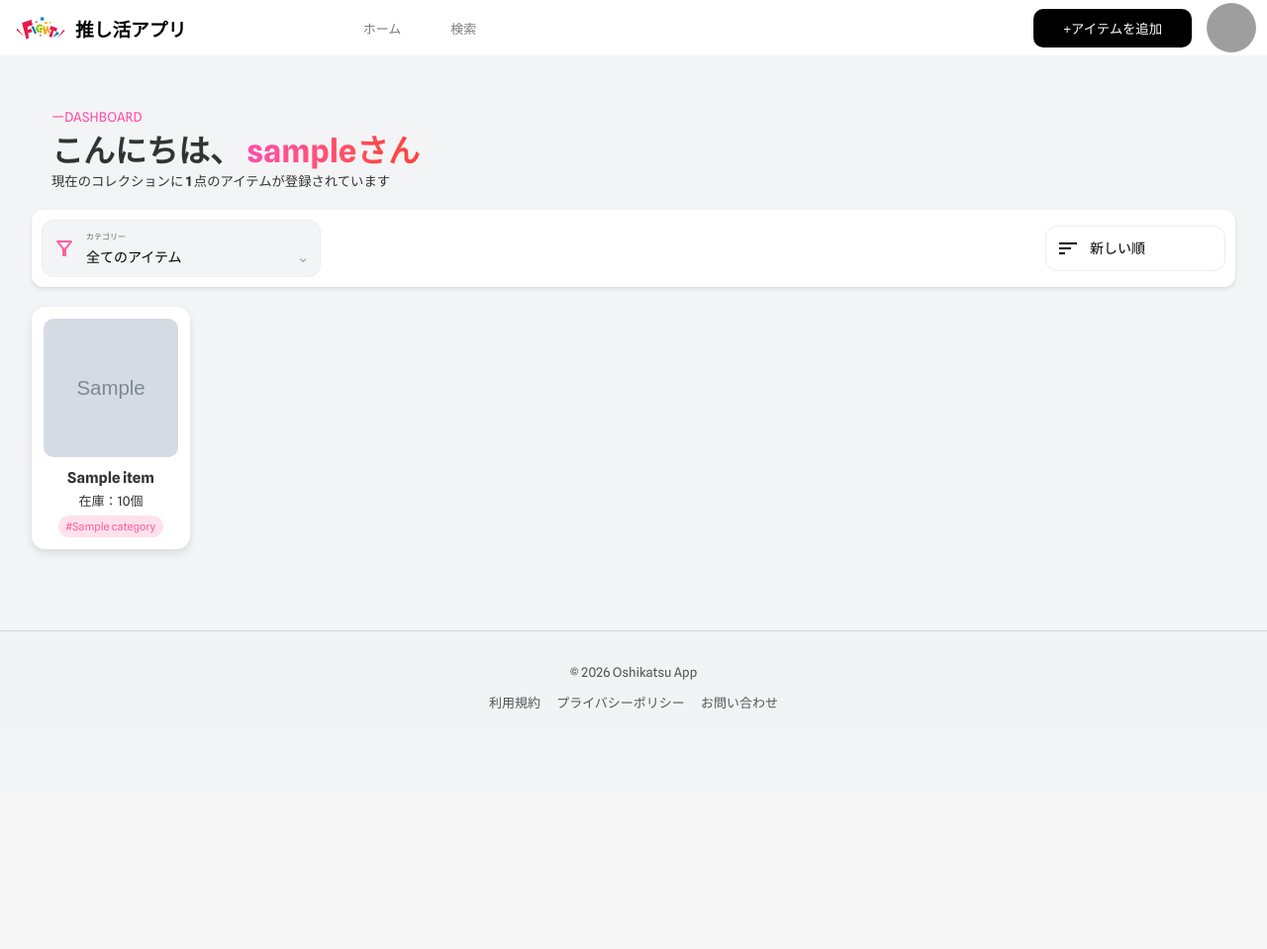
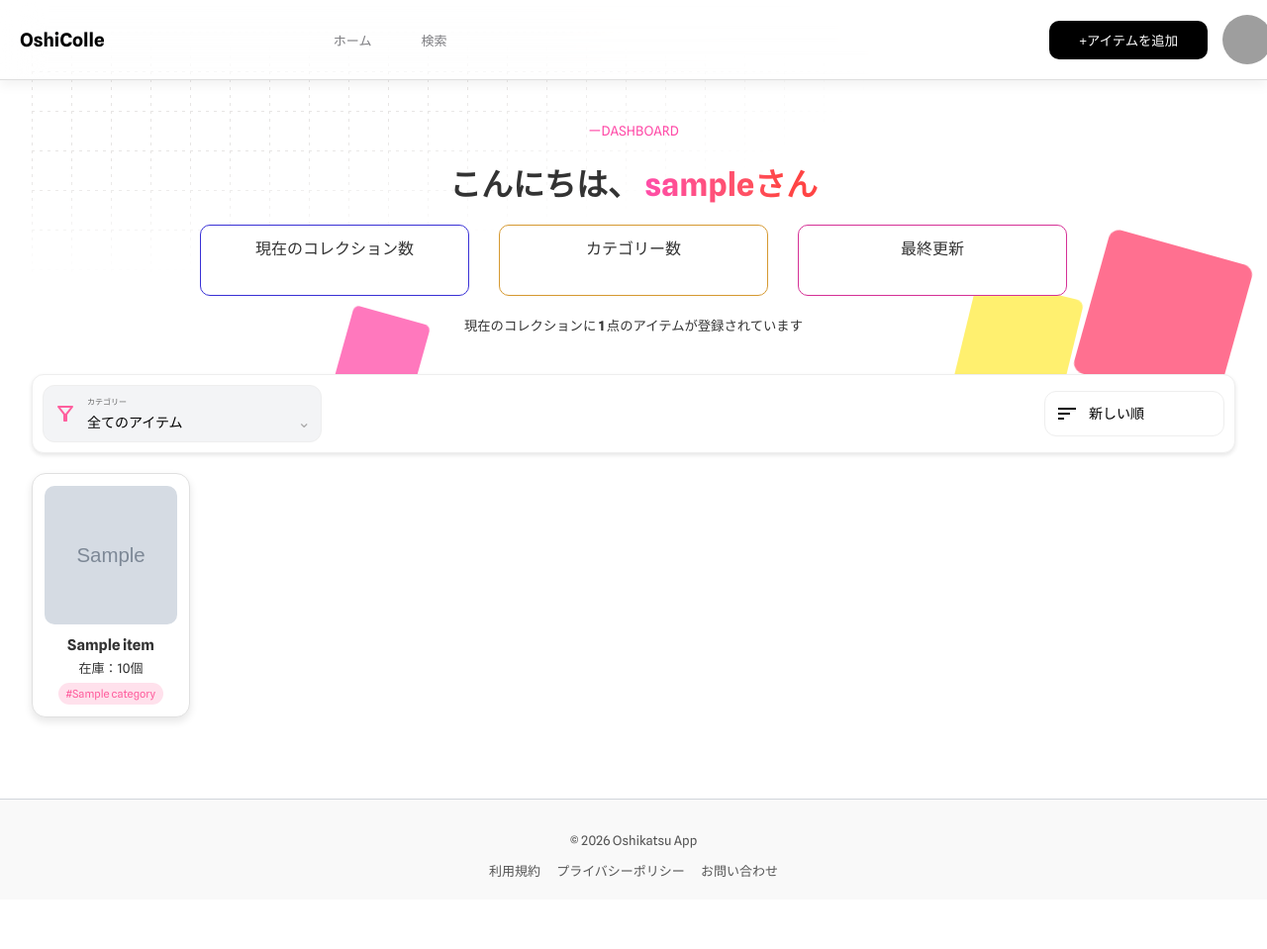
Before and after one commit to owu131322236/oshikatsu_app, a Python web app: template templates/index.html in a window 1280 px wide. Shown: the whole page at 99% size. Before the commit the page ends 716 px from the top, so only its background shows below. Run offline with Jinja, Linux system fonts and the light colour scheme; the template is opened without the code that fills it: most values are stand-ins (such as "Sample title", 1, 10 or a date in 2020); grey boxes marked "Sample" are stand-in pictures; grey boxes are pictures that could not be loaded.

Commit message:
fix: change header footer and index ui

```diff
--- a/static/css/main.css
+++ b/static/css/main.css
@@ -9,7 +9,7 @@ body {
   font-family: "Spline Sans", "sans-serif";
   margin: 0;
   padding: 0;
-  background-color: #f3f4f6;
+  background-color: #fff;
   color: #333;
 }
 
@@ -27,12 +27,21 @@ h3 {
   display: none;
 }
 .header-pc {
-  background-color: white;
+  background-color: rgba(255, 255, 255, 0.1);
+  -webkit-backdrop-filter: blur(20px);
+  backdrop-filter: blur(20px);
   color: black;
-  padding: 0.5em 1em;
+  height:80px;
+  position: fixed;
+  top: 0;
+  left: 0;
+  right: 0;
+  z-index: 10;
   display: flex;
   justify-content: space-between;
   align-items: center;
+  border-bottom: #dedede 0.5px solid;
+  box-shadow: 0 5px 10px rgba(125, 125, 125, 0.1);
 }
 #logo-section {
   display: flex;
@@ -44,13 +53,17 @@ h3 {
   align-items: center;
   width: 50px;
 }
+#logo-title {
+  padding: 20px;
+}
 
 .header-pc nav {
   width: 40%;
+  height:100%;
   display: flex;
   align-items: center;
+  text-align: center;
   gap: 50px;
-  padding: 10px;
 }
 
 .header-pc nav a {
@@ -58,6 +71,9 @@ h3 {
   text-decoration: none;
   font-weight: nomal;
   font-size: small;
+  display: flex;
+  align-items: center;
+  height:100%;
 }
 
 .header-pc nav a:hover {
@@ -65,10 +81,8 @@ h3 {
 }
 
 .header-pc nav a.active {
-  padding: 10px;
-  background-color: #fce8ef;
+  border-bottom: #ff4081 3px solid;
   color: #ff4081;
-  border-radius: 10px;
 }
 
 input[type="text"] {
@@ -111,6 +125,7 @@ input[type="text"] {
 /* ===== メインコンテンツ ===== */
 main {
   padding: 2em;
+  /* margin: 80px 0; */
 }
 /* ===== グッズ一覧 と モーダル===== */
 .goods-list {
@@ -140,7 +155,7 @@ main {
 .footer-pc {
   margin: 50px auto;
   padding: 20px 0;
-  background-color: #f1f3f5;
+  background-color: #f9f9f9;
   text-align: center;
   font-size: 13px;
   color: #555;
@@ -253,7 +268,9 @@ button:hover {
   /* スマホ用のフッダー（メニューバー） */
   .footer-sp {
     visibility: visible;
-    background-color: white;
+    background-color: rgba(255, 255, 255, 0.1);
+    -webkit-backdrop-filter: blur(20px);
+    backdrop-filter: blur(20px);
     color: black;
     width: 100%;
     height: 50px;
--- a/templates/base.html
+++ b/templates/base.html
@@ -13,8 +13,8 @@
     <!-- PC用ヘッダー -->
     <header class="header-pc">
         <div id="logo-section">
-            <img src="{{ url_for('static', filename='images/demo_logo.png') }}" alt="ロゴ" id="logo">
-            <h3>推し活アプリ</h3>
+            <!-- <img src="{{ url_for('static', filename='images/demo_logo.png') }}" alt="ロゴ" id="logo"> -->
+            <h3 id="logo-title">OshiColle</h3>
         </div>
         <nav>
             <a href="/" class="{% if request.path == '/'%}active{%endif%}">ホーム</a>
@@ -33,6 +33,7 @@
 
     <!-- メインコンテンツ -->
     <main>
+        <!-- 各ページでヘッダー分下げる -->
         {% block content %}{% endblock %}
     </main>
 
--- a/templates/components/item_card.html
+++ b/templates/components/item_card.html
@@ -24,8 +24,9 @@
     .card {
     background-color: white;
     border-radius: 14px;
+    border: 1px solid #e0e0e0;
     padding: 12px;
-    box-shadow: 0 4px 8px rgba(0,0,0,0.1);
+    /* box-shadow: 0 4px 8px rgba(0,0,0,0.1); */
     text-align: center;
     }
 
--- a/templates/index.html
+++ b/templates/index.html
@@ -8,7 +8,8 @@
   href="https://fonts.googleapis.com/css2?family=Material+Symbols+Outlined:opsz,wght,FILL,GRAD@24,400,0,0&icon_names=filter_alt"
 />
 <!-- ここの内側にbodyの中身をお願いします！！ -->
-<div id="header-message">
+ <div id="hero-section">
+  <div id="hero-content">
     <small style="color: #ff4ea9">ーDASHBOARD</small>
       <h1>
         こんにちは、
@@ -27,11 +28,30 @@
           {{ username }}さん
         </span>
       </h1>
+      <div style="display:flex; justify-content: center; width: 100%; gap:30px;">
+        <div style="background-color:#fff; height: 50px; width: 250px; z-index: 1; border-radius: 10px; border: #3931d5 1px solid; padding: 10px;">現在のコレクション数</div>
+        <div style="background-color:#fff; height: 50px; width: 250px; z-index: 1; border-radius: 10px; border: #d59931 1px solid; padding: 10px;">カテゴリー数</div>
+        <div style="background-color:#fff; height: 50px; width: 250px; z-index: 1; border-radius: 10px; border: #d53196 1px solid; padding: 10px;">最終更新</div>
+    </div>
     <small>
       現在のコレクションに
       <span style="font-weight: bold">{{ items | length }}</span>
       点のアイテムが登録されています
     </small>
+    <div class="dashed-grid-bg"></div>
+  </div>
+  <ul class="circles">
+    <li></li>
+    <li></li>
+    <li></li>
+    <li></li>
+    <li></li>
+    <li></li>
+    <li></li>
+    <li></li>
+    <li></li>
+    <li></li>
+  </ul>
 </div>
 <div class="filter-overall">
   <div id="category-filters">
@@ -148,8 +168,199 @@
     display: none;
   }
   /* ===== ヘッダーメッセージ ===== */
-  #header-message {
-    margin: 20px;
+  #hero-section{
+    position: relative;
+    padding-top: 90px;
+    padding-bottom: 40px;
+  }
+  #hero-content {
+    margin: 0px 20px;
+    display: flex;
+    flex-direction: column;
+    gap:20px;
+    text-align: center;
+    justify-content: center;
+  }
+.dashed-grid-bg{
+  position: absolute;
+  inset: 0;
+  z-index: -2;
+  background-image:
+    linear-gradient(to right, #e7e5e4 1px, transparent 1px),
+    linear-gradient(to bottom, #e7e5e4 1px, transparent 1px);
+  background-size: 20px 20px;
+  background-position: 0 0, 0 0;
+
+  mask-image:
+    repeating-linear-gradient(
+      to right,
+      black 0px,
+      black 3px,
+      transparent 3px,
+      transparent 8px
+    ),
+    repeating-linear-gradient(
+      to bottom,
+      black 0px,
+      black 3px,
+      transparent 3px,
+      transparent 8px
+    ),
+    radial-gradient(
+      ellipse 80% 80% at 0% 0%,
+      #000 50%,
+      transparent 90%
+    );
+  -webkit-mask-image:
+    repeating-linear-gradient(
+      to right,
+      black 0px,
+      black 3px,
+      transparent 3px,
+      transparent 8px
+    ),
+    repeating-linear-gradient(
+      to bottom,
+      black 0px,
+      black 3px,
+      transparent 3px,
+      transparent 8px
+    ),
+    radial-gradient(
+      ellipse 80% 80% at 0% 0%,
+      #000 50%,
+      transparent 90%
+    );
+
+  mask-composite: intersect;
+  -webkit-mask-composite: source-in;
+}
+.circles{
+  position: absolute;
+  top: 0;
+  left: 0;
+  z-index: -1;
+  width: 100%;
+  height: 100%;
+  overflow: hidden;
+}
+
+.circles li{
+  position: absolute;
+  display: block;
+  list-style: none;
+  width: 20px;
+  height: 20px;
+  background: rgba(255, 255, 255, 0.2);
+  animation: animate 25s linear infinite;
+  bottom: -150px;
+
+}
+
+.circles li:nth-child(1){
+  left: 25%;
+  width: 80px;
+  height: 80px;
+  animation-delay: 0s;
+  animation-duration: 45s;
+  background-color: #ff4ea9E6;
+}
+
+
+.circles li:nth-child(2){
+  left: 10%;
+  width: 20px;
+  height: 20px;
+  animation-delay: 2s;
+  animation-duration: 35s;
+  background-color: #ff5162E6;
+}
+
+.circles li:nth-child(3){
+  left: 70%;
+  width: 20px;
+  height: 20px;
+  animation-delay: 4s;
+  background-color: #ff9b4ee6;
+}
+
+.circles li:nth-child(4){
+  left: 40%;
+  width: 60px;
+  height: 60px;
+  animation-delay: 0s;
+  animation-duration: 10s;
+  background-color: #4466ffe6;
+}
+
+.circles li:nth-child(5){
+  left: 65%;
+  width: 20px;
+  height: 20px;
+  animation-delay: 0s;
+  animation-duration: 25s;
+  background-color: #ff4444E6;
+}
+
+.circles li:nth-child(6){
+  left: 75%;
+  width: 110px;
+  height: 110px;
+  animation-delay: 3s;
+  background-color: #ffec44e6;
+}
+
+.circles li:nth-child(7){
+  left: 35%;
+  width: 150px;
+  height: 150px;
+  animation-delay: 13s;
+  background-color: #ffa244e6;
+}
+
+.circles li:nth-child(8){
+  left: 50%;
+  width: 25px;
+  height: 25px;
+  animation-delay: 15s;
+  animation-duration: 45s;
+  background-color: #ffb744e6;
+}
+
+.circles li:nth-child(9){
+  left: 20%;
+  width: 15px;
+  height: 15px;
+  animation-delay: 6s;
+  animation-duration: 45s;
+  background-color: #ff44e9e6;
+}
+
+.circles li:nth-child(10){
+  left: 85%;
+  width: 150px;
+  height: 150px;
+  animation-delay: 0s;
+  animation-duration: 45s;
+  background-color: #ff446de6;
+}
+
+
+
+@keyframes animate {
+
+  0%{
+      transform: translateY(0) rotate(0deg);
+      opacity: 1;
+      border-radius: 0;
+  }
+
+  100%{
+      transform: translateY(-1000px) rotate(720deg);
+      opacity: 0;
+      border-radius: 50%;
+  }
+
 }
   /* ===== 検索部分全体 =====*/
   .filter-overall {
@@ -157,6 +368,7 @@
     justify-content: space-between;
     background-color: white;
     border-radius: 12px;
+    border: #eee 1px solid;
     padding: 10px;
     margin-bottom: 20px;
     box-shadow: 0 2px 4px rgba(0, 0, 0, 0.1);
--- a/templates/item_search.html
+++ b/templates/item_search.html
@@ -250,6 +250,7 @@
         display: flex;
         flex-direction: column;
         gap: 30px;
+        padding-top: 90px;
     }
   .item-search input[type="text"] {
     box-sizing: border-box;
@@ -365,6 +366,9 @@ position: absolute;
     border-radius: 6px;
   }
   @media screen and (max-width: 430px) {
+    .item-search{
+        padding-top: 0px;
+    }
     .search-buttons{
         display:flex;
         flex-wrap: wrap;
```
Also changed, not shown: other parts of templates/index.html (+52 -0 lines), templates/item_new.html (+4 -4 lines). Lines whose indentation alone changed are shown as unchanged.
